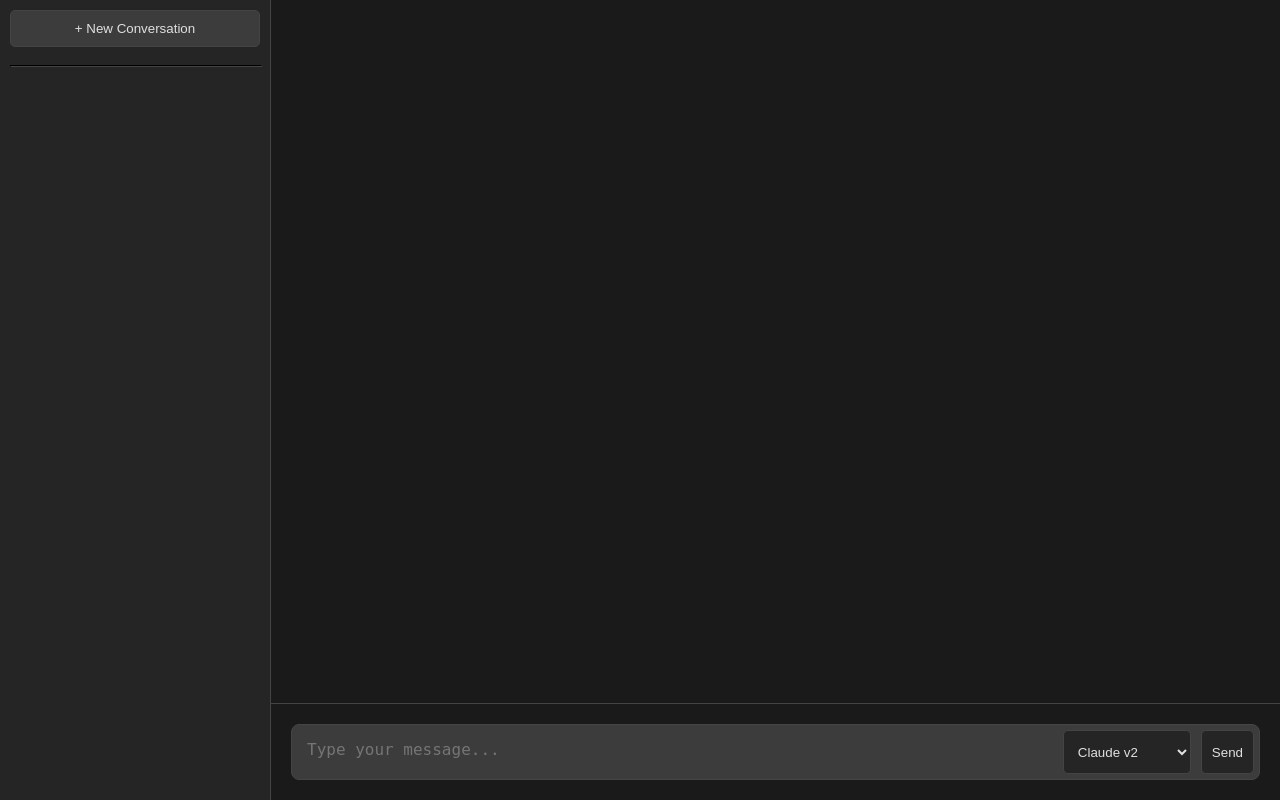
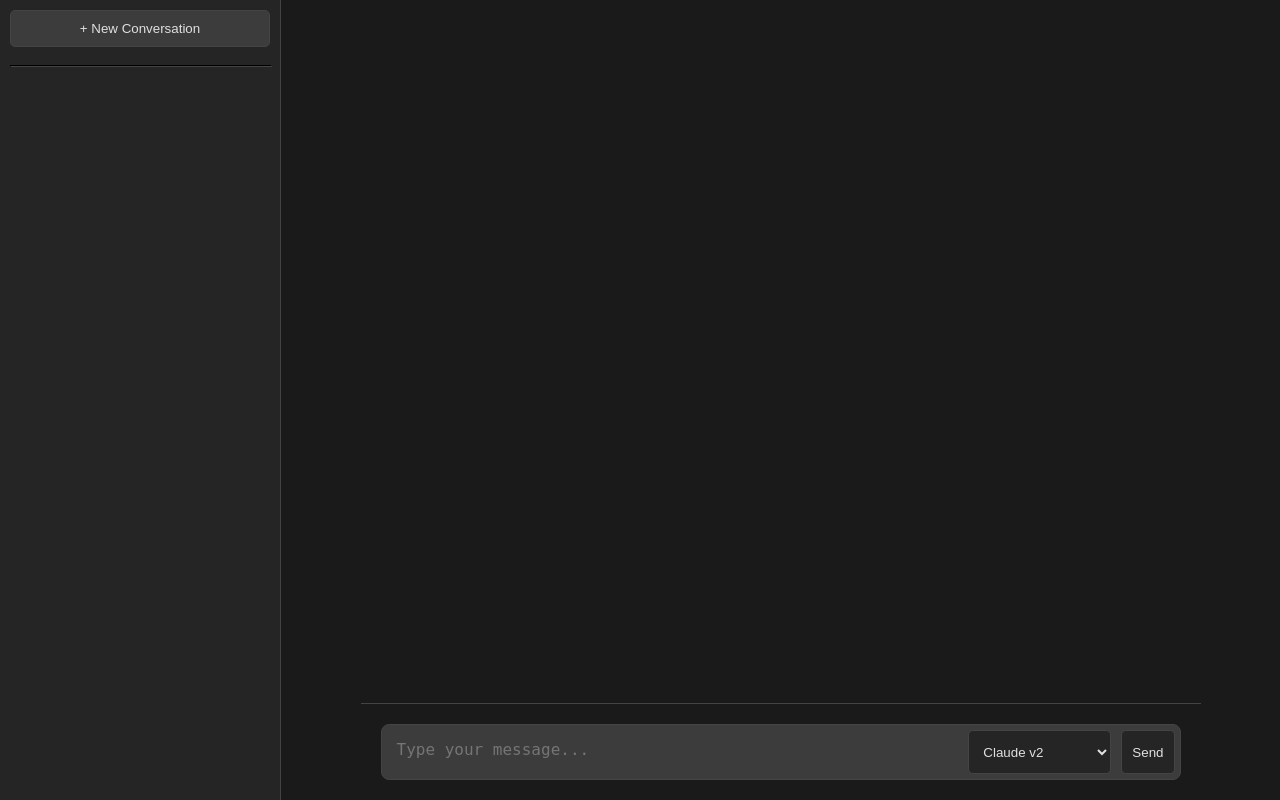
Before and after one commit to Russell-Ding/AWS_Chat_Template, a Flask app: page / in a window 1280 px wide. Run offline with Flask 3, Linux system fonts and the light colour scheme; data that the repository does not hold is empty.

Commit message:
Flexible view of the side bar, also update the handling of deepseek model

```diff
--- a/templates/index.html
+++ b/templates/index.html
@@ -26,7 +26,8 @@
         }
 
         #conversation-list {
-            width: 250px;
+            width: 260px;
+            flex-shrink: 0;
             background-color: var(--sidebar-bg-color);
             padding: 10px;
             overflow-y: auto;
@@ -69,6 +70,8 @@
             flex-grow: 1;
             overflow-y: auto;
             padding: 20px;
+            display: flex;
+            flex-direction: column;
         }
 
         .message {
@@ -94,6 +97,9 @@
         #chat-input-area {
             padding: 20px;
             border-top: 1px solid var(--border-color);
+            width: 100%;
+            max-width: 800px;
+            margin: 0 auto;
         }
 
         #chat-input {
@@ -150,6 +156,7 @@
                     <option value="anthropic.claude-v2">Claude v2</option>
                     <option value="anthropic.claude-instant-v1">Claude Instant</option>
                     <option value="amazon.titan-text-express-v1">Titan Text</option>
+                    <option value="deepseek-coder">Deepseek Coder</option>
                 </select>
                 <button id="send-button">Send</button>
             </div>
@@ -224,7 +231,16 @@
             });
 
             const data = await response.json();
-            const assistantResponse = data.messages[data.messages.length - 1].content;
+            let assistantResponse;
+
+            if (model.startsWith('anthropic') || model.startsWith('amazon')) {
+                assistantResponse = data.messages[data.messages.length - 1].content;
+            } else if (data.choices && data.choices.length > 0) {
+                assistantResponse = data.choices[0].message.content;
+            } else {
+                assistantResponse = "Sorry, I couldn't process the response.";
+            }
+
             thinkingMessage.innerText = assistantResponse;
 
             if (data.new_conversation) {
```
